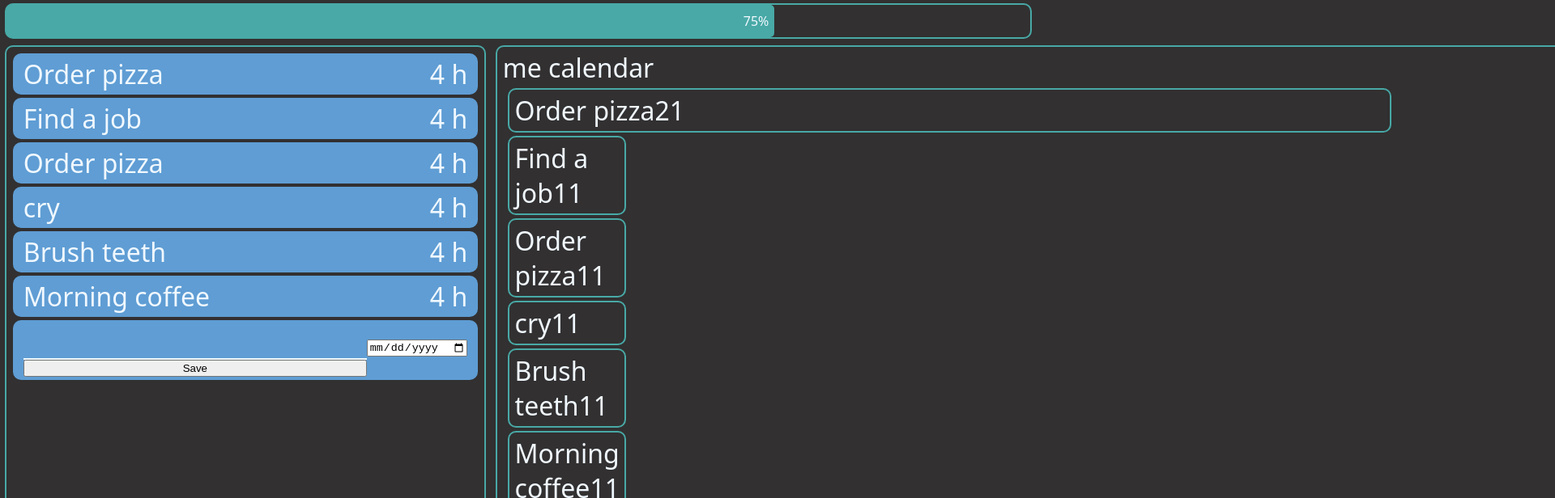
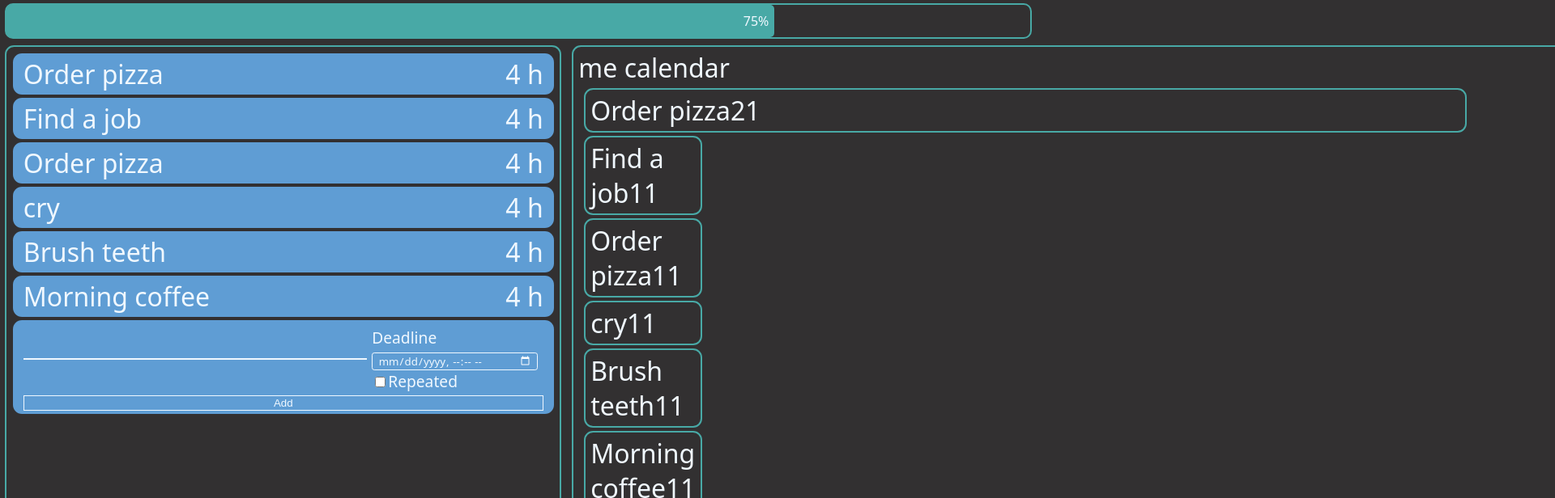
Before and after one commit to qystaubai/plshireme, a React app: page / in a window 1280 px wide. Shown: the top 616 px of the page at 81% size, 1920 px wide, since content can reach past the window. Built offline with nearby package versions, Linux system fonts and the light colour scheme; the HTML template or start-up script is replaced by a standard one.

Commit message:
Add goal card layout and style

```diff
--- a/src/components/AddGoalCard.tsx
+++ b/src/components/AddGoalCard.tsx
@@ -1,7 +1,6 @@
 import React, {ReactElement, useState} from "react";
 import {connect, ConnectedProps} from "react-redux";
 import {goalAddedAction} from "../actions/actions";
-import {ActionTypes} from "../types/actionTypes";
 import {State} from "../types/types";
 // import {Goal} from "../types/types";
 
@@ -34,14 +33,21 @@ export const AddGoalCardComponent: React.FC<Props> = (props): ReactElement => {
         }
     }
     return (
-        <div className={"goal card"}>
-            <div className="goal-title">
+        <div className="add-goal card">
+            <div className="add-goal-title">
                 <input className="input" value={goalTitle} onChange={onChange}/>
             </div>
-            <div className="goal-deadline">
-                <input type="date"/>
+            <div className="add-goal-info-tab">
+                <div>
+                    Deadline
+                    <input className="add-goal-info-tab__datetime-input" type="datetime-local"/>
+                </div>
+                <div>
+                    <input className="add-goal-info-tab__repeated-checkbox" type="checkbox"/>
+                    Repeated
+                </div>
             </div>
-            <button onClick={handleGoalAdded}>Save</button>
+                <button className="add-goal-button" onClick={handleGoalAdded}>Add</button>
         </div>
     )
 }
--- a/src/index.css
+++ b/src/index.css
@@ -45,7 +45,7 @@ body {
     padding: .5vh .5vw;
     font-size: 2rem;
     border: 2px solid #48A9A6;
-    border-radius: 10px;
+    border-radius: .7rem;
 }
 
 .goal {
@@ -83,6 +83,55 @@ body {
     outline: none;
     border-bottom-color: #F7B32B;
 }
+.add-goal {
+    margin: .5vh .1vw;
+    padding: .5vh 1vw;
+    border: none;
+    background-color: #5F9DD4;
+    display: grid;
+    grid-template-columns: 1fr 1fr;
+    font-size: 2rem;
+}
+.add-goal-info-tab {
+    padding: .5vh .5vw;
+    font-size: 1.2rem;
+}
+
+.add-goal-info-tab__datetime-input {
+    background: none;
+    color: #f0f8ff;
+    font-family: "system-ui", sans-serif;
+    border: 1px solid #f0f8ff;
+    border-radius: .2rem;
+    padding: 0 .5vw;
+    transition: border-color .4s;
+}
+
+.add-goal-info-tab__datetime-input:focus {
+    outline: none;
+    border-color: #F7B32B;
+}
+
+.add-goal-info-tab__datetime-input::-webkit-calendar-picker-indicator {
+    filter: invert(1);
+}
+
+.add-goal-button {
+    grid-column-start: 1;
+    grid-column-end: 3;
+    background: none;
+    color: #f0f8ff;
+    border: 1px solid #f0f8ff;
+    transition: border-color .4s, color .4s;
+}
+
+.add-goal-button:focus {
+    outline: none;
+}
+.add-goal-button:hover {
+    color: #F7B32B;
+    border-color: #F7B32B;
+}
 
 .calendar {
 
```
Also changed, not shown: src/components/AddGoalInfoTab.tsx (deleted, +0 -11 lines).
